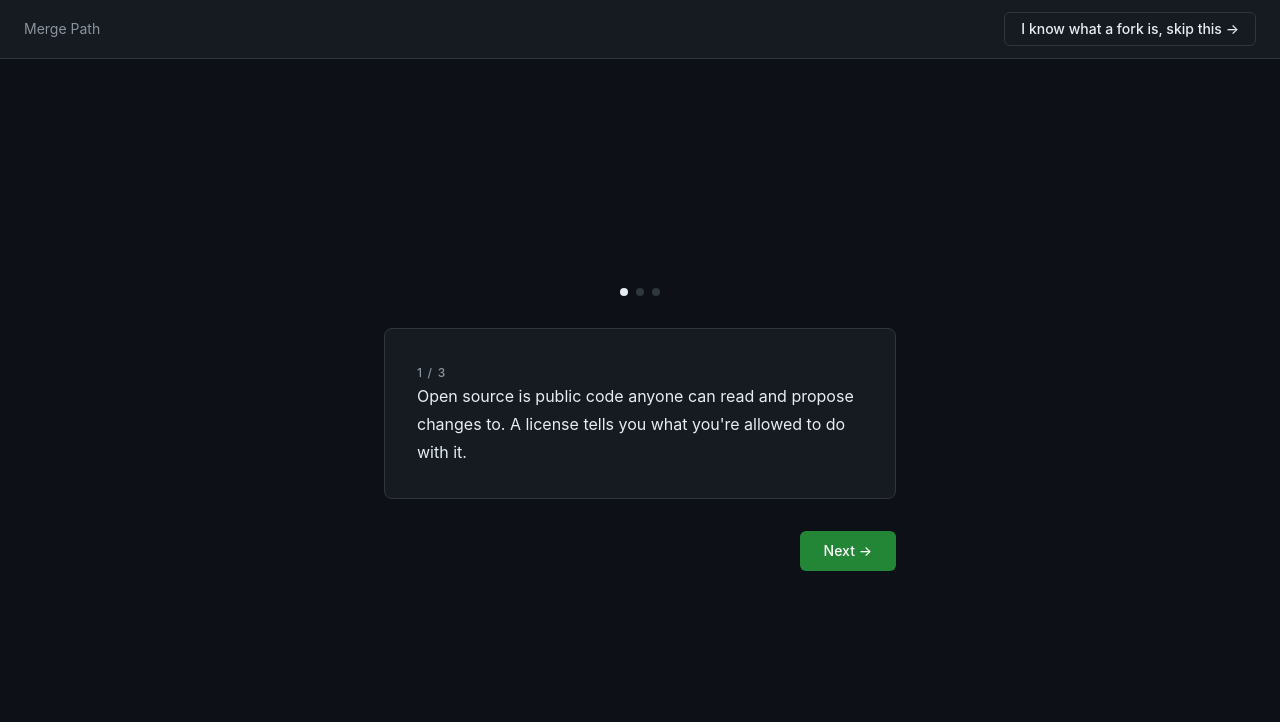
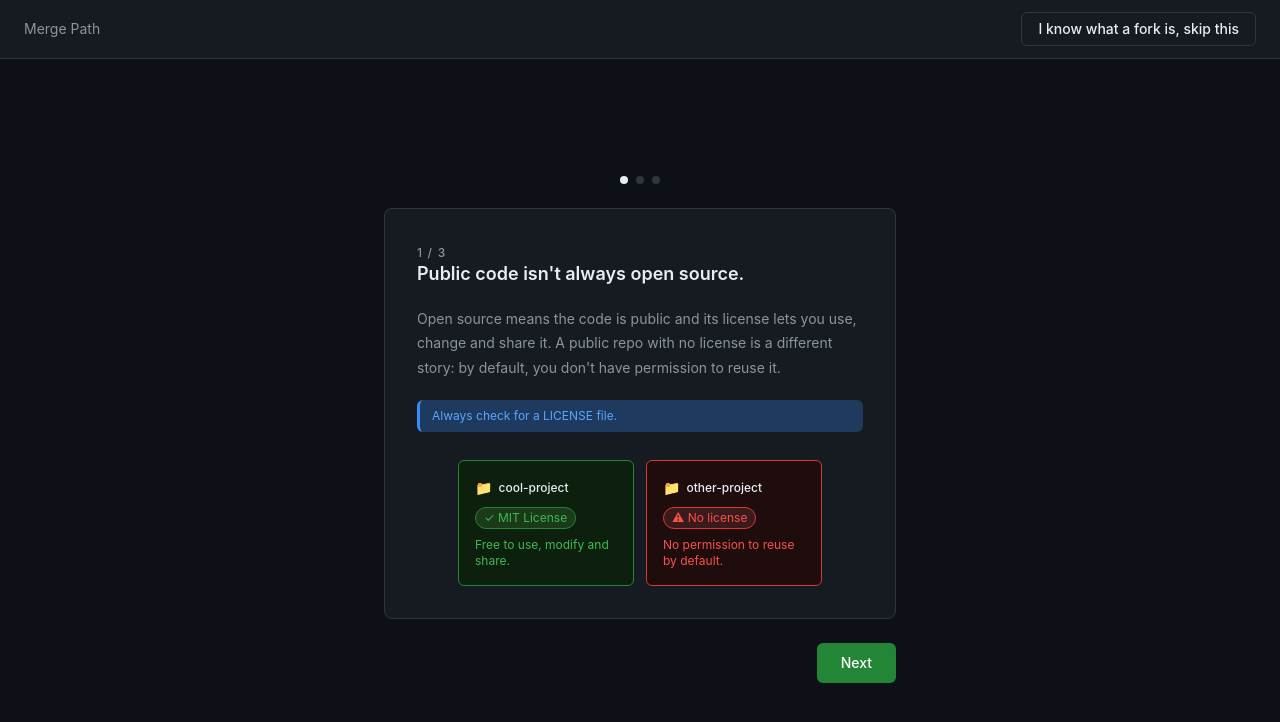
Before and after one commit to satya-sahithi1/Merge_path, a Next.js app in the folder web/: page /learn in a window 1280 px wide. Shown: the top 722 px of the page. Built offline with nearby package versions, Linux system fonts and the light colour scheme.

Commit message:
updated info on cards and butand buttons

```diff
--- a/web/app/learn/page.tsx
+++ b/web/app/learn/page.tsx
@@ -3,26 +3,155 @@
 import { useEffect, useState } from "react";
 import { useRouter } from "next/navigation";
 
+// ── Card data ──────────────────────────────────────────────────────────────
+
 const CARDS = [
   {
     number: 1,
-    body: "Open source is public code anyone can read and propose changes to. A license tells you what you're allowed to do with it.",
+    headline: "Public code isn't always open source.",
+    body: "Open source means the code is public and its license lets you use, change and share it. A public repo with no license is a different story: by default, you don't have permission to reuse it.",
+    smallLine: "Always check for a LICENSE file.",
+    visual: "license",
   },
   {
     number: 2,
-    body: "You don't edit the main repo. You copy it (fork), change your copy, and ask the maintainers to take your change — that request is called a Pull Request (PR).",
+    headline: "You can't push to someone else's project. So how does anyone contribute?",
+    body: "You fork it (make your own copy), change your copy, and open a pull request, which asks the maintainers to take your change. It's a request, not a gift: a person has to review it, and they might say no or ask for changes.",
+    smallLine: null,
+    visual: "fork-flow",
   },
   {
     number: 3,
-    body: "The loop: find a repo → read the README and CONTRIBUTING → pick an issue → reproduce it → fix it → open a PR → handle review.",
+    headline: "The hard part isn't the code.",
+    body: "It's choosing: which repo is alive, which issue is still real, whether someone is already on it. Beginners often get stuck there, before they write a line. That's what you're about to practice.",
+    smallLine: null,
+    visual: "loop",
   },
-];
+] as const;
+
+type CardVisual = (typeof CARDS)[number]["visual"];
+
+// ── Visuals ────────────────────────────────────────────────────────────────
+
+function LicenseVisual() {
+  return (
+    <div className="flex gap-3 justify-center flex-wrap">
+      {/* Repo with MIT license */}
+      <div
+        className="rounded-md border p-4 w-44 space-y-2"
+        style={{ borderColor: "#238636", background: "#0d1f0d" }}
+      >
+        <div className="flex items-center gap-1.5">
+          <span style={{ color: "#3fb950" }}>📁</span>
+          <span className="text-xs font-medium" style={{ color: "var(--text-primary)" }}>
+            cool-project
+          </span>
+        </div>
+        <div
+          className="inline-flex items-center gap-1 text-xs px-2 py-0.5 rounded-full"
+          style={{ background: "#1a3a1a", color: "#3fb950", border: "1px solid #238636" }}
+        >
+          ✓ MIT License
+        </div>
+        <p className="text-xs" style={{ color: "#3fb950" }}>
+          Free to use, modify and share.
+        </p>
+      </div>
+
+      {/* Repo with no license */}
+      <div
+        className="rounded-md border p-4 w-44 space-y-2"
+        style={{ borderColor: "#da3633", background: "#1f0d0d" }}
+      >
+        <div className="flex items-center gap-1.5">
+          <span style={{ color: "#f85149" }}>📁</span>
+          <span className="text-xs font-medium" style={{ color: "var(--text-primary)" }}>
+            other-project
+          </span>
+        </div>
+        <div
+          className="inline-flex items-center gap-1 text-xs px-2 py-0.5 rounded-full"
+          style={{ background: "#3a1a1a", color: "#f85149", border: "1px solid #da3633" }}
+        >
+          ⚠ No license
+        </div>
+        <p className="text-xs" style={{ color: "#f85149" }}>
+          No permission to reuse by default.
+        </p>
+      </div>
+    </div>
+  );
+}
+
+function ForkFlowVisual() {
+  const box = (label: string, sub: string, accent?: boolean) => (
+    <div
+      className="rounded-md border px-4 py-3 text-center w-32"
+      style={{
+        borderColor: accent ? "var(--accent)" : "var(--border)",
+        background: accent ? "#0d1f0d" : "var(--surface)",
+      }}
+    >
+      <p className="text-xs font-medium" style={{ color: "var(--text-primary)" }}>{label}</p>
+      <p className="text-xs mt-0.5" style={{ color: "var(--text-secondary)" }}>{sub}</p>
+    </div>
+  );
+
+  const arrow = () => (
+    <span className="text-lg self-center" style={{ color: "var(--text-secondary)" }}>→</span>
+  );
+
+  return (
+    <div className="flex items-center justify-center gap-2 flex-wrap">
+      {box("Their repo", "main project")}
+      {arrow()}
+      {box("Your fork", "your copy", true)}
+      {arrow()}
+      {box("Pull request", "back to them")}
+    </div>
+  );
+}
+
+function LoopVisual() {
+  const steps = ["Pick", "Reproduce", "Fix", "PR", "Review"];
+  const highlighted = [0, 1]; // first two
+
+  return (
+    <div className="flex items-center justify-center gap-1 flex-wrap">
+      {steps.map((s, i) => (
+        <div key={s} className="flex items-center gap-1">
+          <span
+            className="text-xs px-3 py-1.5 rounded-md font-medium"
+            style={{
+              background: highlighted.includes(i) ? "#1f3a5f" : "var(--surface)",
+              color: highlighted.includes(i) ? "var(--link)" : "var(--text-secondary)",
+              border: `1px solid ${highlighted.includes(i) ? "#388bfd" : "var(--border)"}`,
+            }}
+          >
+            {s}
+          </span>
+          {i < steps.length - 1 && (
+            <span className="text-xs" style={{ color: "var(--border)" }}>→</span>
+          )}
+        </div>
+      ))}
+    </div>
+  );
+}
+
+function Visual({ type }: { type: CardVisual }) {
+  if (type === "license") return <LicenseVisual />;
+  if (type === "fork-flow") return <ForkFlowVisual />;
+  if (type === "loop") return <LoopVisual />;
+  return null;
+}
+
+// ── Page ───────────────────────────────────────────────────────────────────
 
 export default function LearnPage() {
   const router = useRouter();
-  const [step, setStep] = useState(0); // 0-indexed card index
+  const [step, setStep] = useState(0);
 
-  // Set merge-path-step on arrival
   useEffect(() => {
     localStorage.setItem("merge-path-step", "learn");
   }, []);
@@ -43,10 +172,7 @@ export default function LearnPage() {
   const isLast = step === CARDS.length - 1;
 
   return (
-    <div
-      className="min-h-screen flex flex-col"
-      style={{ background: "var(--background)" }}
-    >
+    <div className="min-h-screen flex flex-col" style={{ background: "var(--background)" }}>
       {/* Top nav */}
       <nav
         className="border-b px-6 py-3 flex items-center justify-between"
@@ -55,7 +181,6 @@ export default function LearnPage() {
         <span className="text-sm" style={{ color: "var(--text-secondary)" }}>
           Merge Path
         </span>
-        {/* Skip — prominent, same visual weight as Next */}
         <button
           onClick={handleSkip}
           className="text-sm px-4 py-1.5 rounded-md font-medium transition-colors"
@@ -66,13 +191,13 @@ export default function LearnPage() {
             cursor: "pointer",
           }}
         >
-          I know what a fork is, skip this →
+          I know what a fork is, skip this
         </button>
       </nav>
 
       {/* Main content */}
-      <main className="flex-1 flex flex-col items-center justify-center px-4">
-        <div className="max-w-lg w-full space-y-8">
+      <main className="flex-1 flex flex-col items-center justify-center px-4 py-8">
+        <div className="max-w-lg w-full space-y-6">
           {/* Progress dots */}
           <div className="flex items-center justify-center gap-2">
             {CARDS.map((_, i) => (
@@ -93,24 +218,45 @@ export default function LearnPage() {
 
           {/* Card */}
           <div
-            className="rounded-lg border p-8 space-y-4"
-            style={{
-              borderColor: "var(--border)",
-              background: "var(--surface)",
-            }}
+            className="rounded-lg border p-8 space-y-5"
+            style={{ borderColor: "var(--border)", background: "var(--surface)" }}
           >
+            {/* Card counter */}
             <span
               className="text-xs font-medium uppercase tracking-widest"
               style={{ color: "var(--text-secondary)" }}
             >
               {card.number} / {CARDS.length}
             </span>
-            <p
-              className="text-base leading-relaxed"
-              style={{ color: "var(--text-primary)", lineHeight: "1.75" }}
-            >
+
+            {/* Headline */}
+            <h2 className="text-lg font-semibold leading-snug" style={{ color: "var(--text-primary)" }}>
+              {card.headline}
+            </h2>
+
+            {/* Body */}
+            <p className="text-sm" style={{ color: "var(--text-secondary)", lineHeight: "1.75" }}>
               {card.body}
             </p>
+
+            {/* Small line */}
+            {card.smallLine && (
+              <p
+                className="text-xs px-3 py-2 rounded-md"
+                style={{
+                  background: "#1f3a5f",
+                  color: "var(--link)",
+                  borderLeft: "3px solid #388bfd",
+                }}
+              >
+                {card.smallLine}
+              </p>
+            )}
+
+            {/* Visual */}
+            <div className="pt-2">
+              <Visual type={card.visual} />
+            </div>
           </div>
 
           {/* Action button */}
@@ -118,14 +264,9 @@ export default function LearnPage() {
             <button
               onClick={handleNext}
               className="px-6 py-2.5 rounded-md text-sm font-medium transition-colors"
-              style={{
-                background: "var(--accent)",
-                color: "#fff",
-                cursor: "pointer",
-                border: "none",
-              }}
+              style={{ background: "var(--accent)", color: "#fff", cursor: "pointer", border: "none" }}
             >
-              {isLast ? "Got it →" : "Next →"}
+              {isLast ? "Show me the repo" : "Next"}
             </button>
           </div>
         </div>
```
Also changed, not shown: 1 other file (tests, documents, lock files or other folders).
